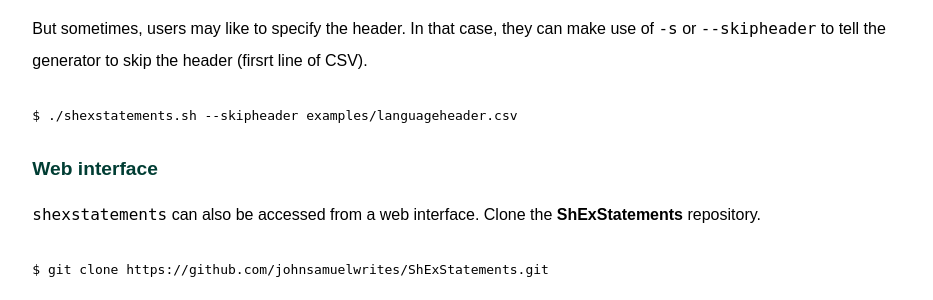
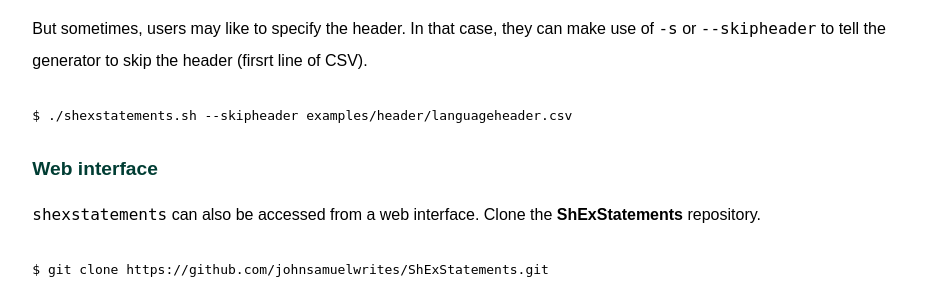
Before and after one commit to johnsamuelwrites/ShExStatements, a Flask app: page /docs in a window 1280 px wide. Shown: the part 2271-2571 px from the top of the page, without its empty margins (175-1108 px from the left). Run offline with Flask 2, Linux system fonts and the light colour scheme.

Commit message:
Update documentation

```diff
--- a/shexstatements/templates/docs.html
+++ b/shexstatements/templates/docs.html
@@ -129,7 +129,7 @@ $ ./shexstatements.sh examples/languagedelimsemicolon.csv --delim ";"
 
 <pre>
 <code>
-$ ./shexstatements.sh --skipheader examples/languageheader.csv
+$ ./shexstatements.sh --skipheader examples/header/languageheader.csv
 </code>
 </pre>
 
--- a/shexstatements/templates/quickstart.html
+++ b/shexstatements/templates/quickstart.html
@@ -125,7 +125,7 @@ $ ./shexstatements.sh examples/languagedelimsemicolon.csv --delim ";"
 <p>
 <pre>
 <code>
-$ ./shexstatements.sh --skipheader examples/languageheader.csv
+$ ./shexstatements.sh --skipheader examples/header/languageheader.csv
 </code>
 </pre>
 </p>
```
Also changed, not shown: docs/docs.md (+1 -1 lines), README.md, 2 other files.
